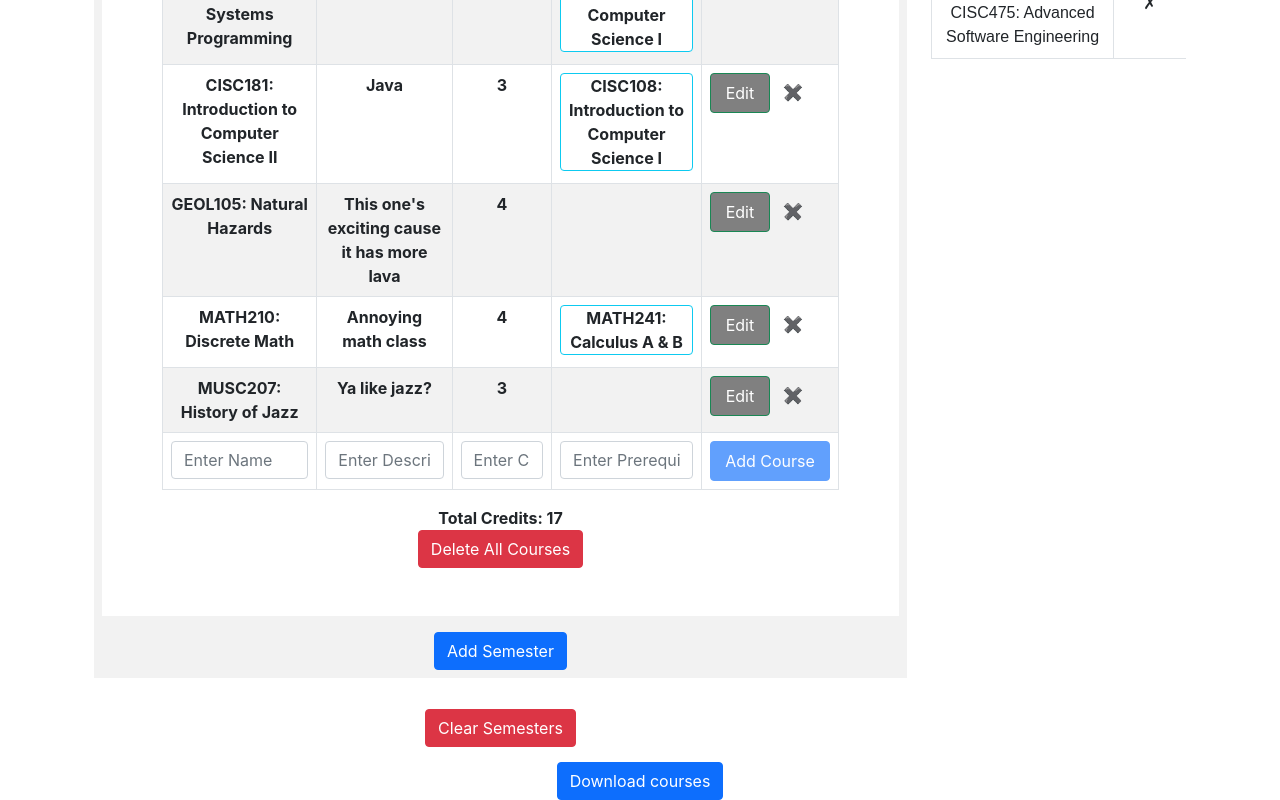
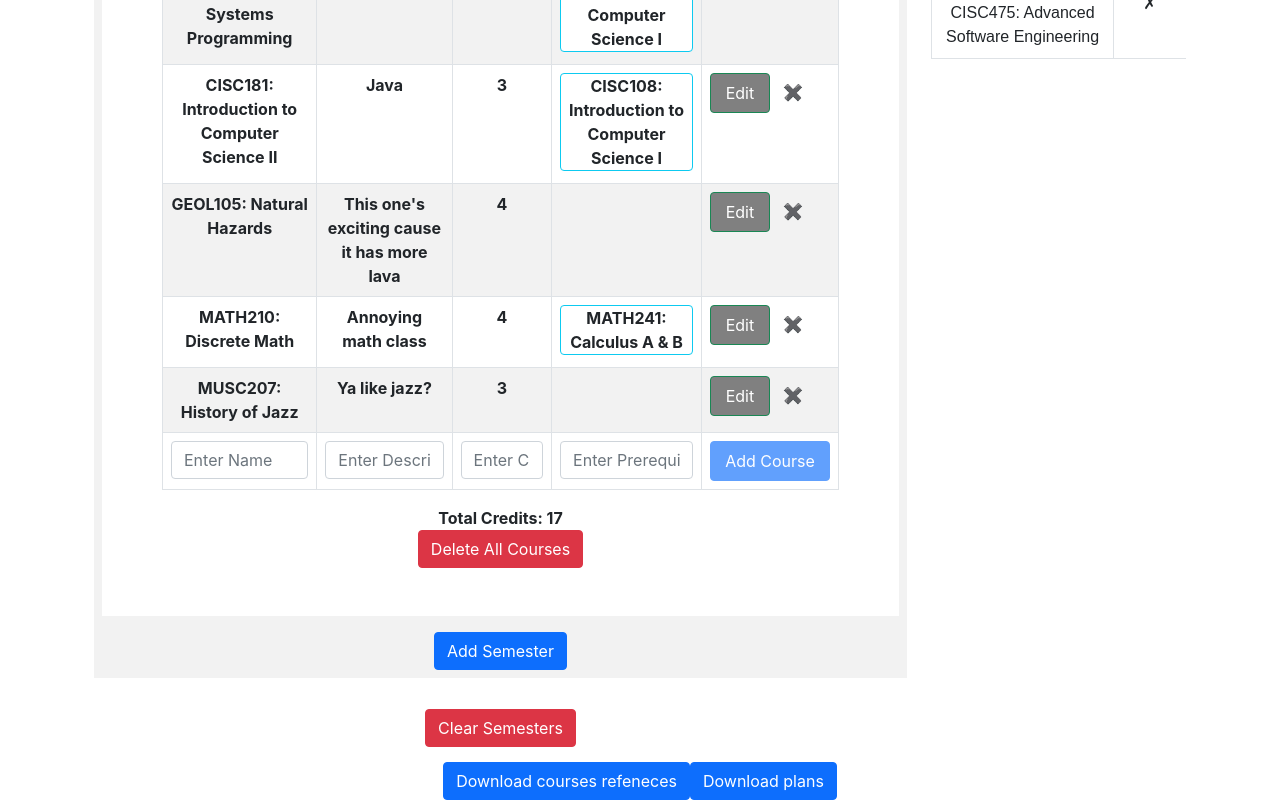
Before and after one commit to UD-CISC275-S22/cis-scheduler-team24, a React (Create React App) app: page / in a window 1280 px wide. Shown: the part 1697-2497 px from the top of the page. Built offline with nearby package versions, Linux system fonts and the light colour scheme.

Commit message:
added new CVS export

```diff
--- a/src/App.tsx
+++ b/src/App.tsx
@@ -99,6 +99,90 @@ function App(): JSX.Element {
         document.body.removeChild(link);
     };
 
+    const exportPlanCSV = (plans: Array<Plan>) => {
+        let str =
+            "id, name, , , , semesters, ,  ,  ,  ,  ,  ,  ,  ,  ,  ,  , , , , , requirements, taken_courses, floating_courses";
+
+        for (let i = 0; i < plans.length; i++) {
+            const data = plans[i];
+            str += i + "," + "\n";
+            str += data.id + ",";
+            str += data.name.replace(",", "-") + ",";
+            for (let j = 0; j < data.semesters.length; j++) {
+                if (j < 1) {
+                    str +=
+                        "," +
+                        "," +
+                        "," +
+                        "," +
+                        "," +
+                        data.semesters[j].id +
+                        "," +
+                        data.semesters[j].name +
+                        "," +
+                        data.semesters[j].year +
+                        "," +
+                        data.semesters[j].session +
+                        "," +
+                        data.semesters[j].courses +
+                        "," +
+                        data.semesters[j].totalCredits +
+                        "," +
+                        data.semesters[j].isSkipped +
+                        "," +
+                        "\n";
+                } else {
+                    str +=
+                        "," +
+                        "," +
+                        "," +
+                        "," +
+                        "," +
+                        "," +
+                        "," +
+                        data.semesters[j].id +
+                        "," +
+                        data.semesters[j].name +
+                        "," +
+                        data.semesters[j].year +
+                        "," +
+                        data.semesters[j].session +
+                        "," +
+                        data.semesters[j].courses +
+                        "," +
+                        data.semesters[j].totalCredits +
+                        "," +
+                        data.semesters[j].isSkipped +
+                        "," +
+                        "\n";
+                }
+            }
+            for (let l = 0; l < 21; l++) {
+                str += ",";
+            }
+            for (let k = 0; k < data.requirements.length; k++) {
+                str += data.requirements[k] + "-";
+            }
+            str += ",";
+            for (let f = 0; f < data.taken_courses.length; f++) {
+                str += data.taken_courses[f] + "-";
+            }
+            str += ",";
+            for (let u = 0; u < data.floating_courses.length; u++) {
+                str += data.floating_courses[u] + "-";
+            }
+            str += "\n";
+        }
+        const uri =
+            "data:text/csv;charaset=utf-8,\ufeff" + encodeURIComponent(str);
+        const link = document.createElement("a");
+        link.href = uri;
+        link.download = "plans";
+        document.body.appendChild(link);
+        link.click();
+        document.body.removeChild(link);
+    };
+
     return (
         <div className="App">
             <Carouse></Carouse>
@@ -116,7 +200,10 @@ function App(): JSX.Element {
                 </Row>
                 <div>
                     <Button onClick={() => exportCSV(coursebook)}>
-                        Download courses
+                        Download courses refeneces
+                    </Button>
+                    <Button onClick={() => exportPlanCSV(plans)}>
+                        Download plans
                     </Button>{" "}
                 </div>
             </div>
```
